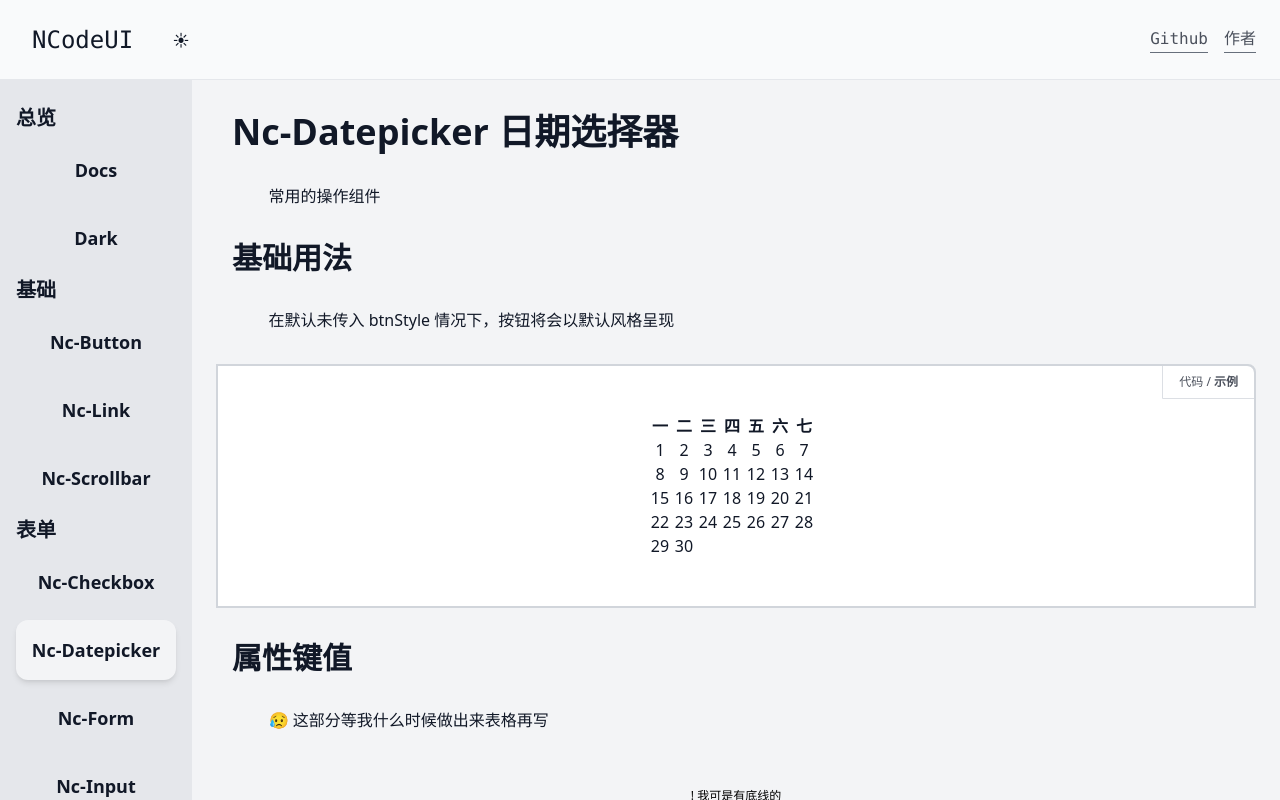
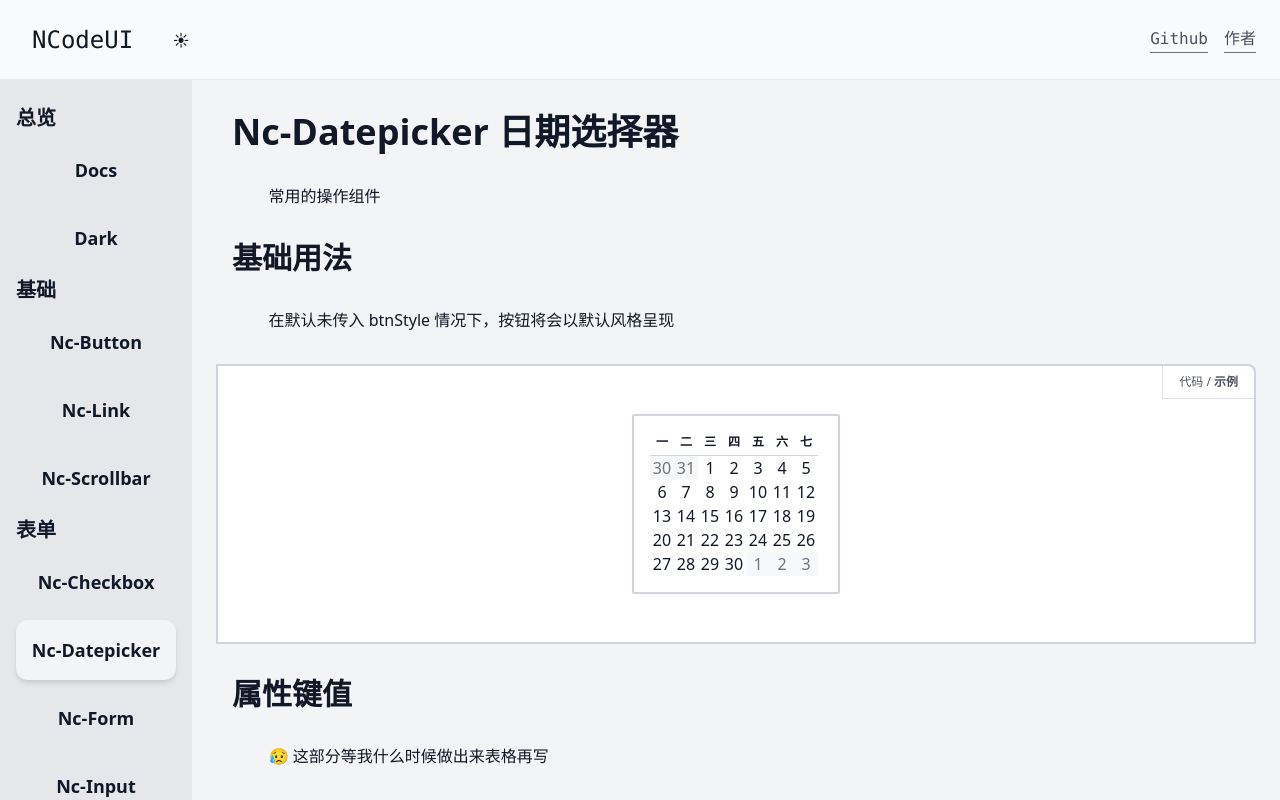
Before and after one commit to NeserCode/NCodeUI, a Vue app: page /docs/forms/datepicker in a window 1280 px wide. Both pictures are taken after a click on the element "选择日期". Built offline with nearby package versions, Linux system fonts and the light colour scheme; what @highlightjs/vue-plugin would draw is missing.

Commit message:
Datepicker组件的显示部分90%

```diff
--- a/src/components/Forms/Datepicker/index.vue
+++ b/src/components/Forms/Datepicker/index.vue
@@ -6,33 +6,101 @@
       @click="handleDatePanelShow"
       >{{ pickerPlaceholder }}</span
     >
-    <span class="datePanel" v-show="isDatePanelShow">
+    <span
+      class="datePanel"
+      v-show="isDatePanelShow"
+      @click="handleDatePanelShow"
+    >
       <span
         class="dateWeekdayFormat"
         v-for="weekdayFormat in dateWeekdayFormat"
         :key="weekdayFormat"
         >{{ weekdayFormat }}</span
       >
-      <span class="dateDays" v-for="day in dateContent" :key="day">
+      <span class="restDays" v-for="rest in dateLastMonthRest" :key="rest">{{
+        rest
+      }}</span>
+      <span class="dateDays" v-for="day in dateTotalContent" :key="day">
         {{ day }}
       </span>
+      <span class="nextDays" v-for="next in dateNextMonthRest" :key="next">{{
+        next
+      }}</span>
     </span>
   </div>
 </template>
 
 <script setup>
-import { ref } from 'vue'
+import { defineEmits, defineProps, toRefs, ref, onBeforeMount } from 'vue'
 
 const pickerPlaceholder = ref('选择日期')
-const dateContent = ref([
-  1, 2, 3, 4, 5, 6, 7, 8, 9, 10, 11, 12, 13, 14, 15, 16, 17, 18, 19, 20, 21, 22,
-  23, 24, 25, 26, 27, 28, 29, 30
-])
 const dateWeekdayFormat = ref(['一', '二', '三', '四', '五', '六', '七'])
 const isDatePanelShow = ref(false)
 
+const dateTotalContent = ref(1)
+const dateLastMonthRest = ref([])
+const dateNextMonthRest = ref(1)
+
+const $emit = defineEmits(['update:modelValue'])
+
+const $props = defineProps({
+  modelValue: {
+    type: Object,
+    default: () => new Date()
+  }
+})
+const { modelValue } = toRefs($props)
+
+$emit('update:modelValue', modelValue)
+
+onBeforeMount(() => {
+  dateTotalContent.value = getMonthDays()
+  console.log(getCurrentDayinMonth(), getNextMonthRest())
+  getLastMonthRest()
+})
+
 function handleDatePanelShow () {
   isDatePanelShow.value = !isDatePanelShow.value
+}
+
+function getLastMonthRest () {
+  const t = new Date()
+
+  const limit = getMonthDays(
+    t.getFullYear(),
+    t.getMonth() === 0 ? 11 : t.getMonth()
+  )
+
+  const currentMonthFirstDay = new Date(t.getFullYear(), t.getMonth(), 1)
+  for (let i = 0; i < currentMonthFirstDay.getDay() - 1; i++) {
+    dateLastMonthRest.value.unshift(limit - i)
+  }
+  return dateLastMonthRest.value
+}
+function getNextMonthRest () {
+  const t = new Date()
+  const currentMonthLastDay = new Date(
+    t.getFullYear(),
+    t.getMonth(),
+    getMonthDays()
+  )
+
+  dateNextMonthRest.value = 7 - currentMonthLastDay.getDay()
+  return dateNextMonthRest.value
+}
+function getCurrentDayinMonth (s) {
+  return s
+    ? new Date(
+      new Date().getFullYear(),
+      new Date().getMonth() + 1,
+      s ?? 0
+    ).getDate()
+    : new Date().getDate()
+}
+function getMonthDays (year, month) {
+  return year && month
+    ? new Date(year, month, 0).getDate()
+    : new Date(new Date().getFullYear(), new Date().getMonth() + 1, 0).getDate()
 }
 </script>
 
@@ -42,18 +110,22 @@ function handleDatePanelShow () {
 }
 
 .nc-outerSelect {
-  @apply relative inline-flex items-center min-w-min px-4 py-2 border-2 rounded;
+  @apply relative inline-flex items-center min-w-min px-4 py-2 border-2 rounded
+  text-gray-400 dark:text-gray-400 border-gray-200 dark:border-gray-800 hover:text-blue-300
+  hover:border-blue-400 dark:hover:border-blue-500 dark:hover:text-blue-400
+  cursor-pointer select-none;
 }
 
 /* Date Panel */
 .datePanel {
-  @apply flex flex-wrap w-44;
+  @apply flex flex-wrap w-52 p-4 border-2 rounded-sm
+  border-gray-300 dark:border-gray-700;
 }
 
 /* Format Style */
 .datePanel .dateWeekdayFormat {
-  @apply inline-flex justify-center items-center w-6 h-6 font-semibold
-  hover:bg-gray-200 dark:hover:bg-gray-600
+  @apply inline-flex justify-center items-center w-6 h-6 pb-1.5 pt-0.5 border-b font-semibold text-xs
+  hover:bg-gray-200 dark:hover:bg-gray-600 border-gray-300 dark:border-gray-600
   select-none cursor-pointer;
 }
 .datePanel .dateDays {
@@ -61,4 +133,14 @@ function handleDatePanelShow () {
   hover:bg-gray-200 dark:hover:bg-gray-600
   select-none cursor-pointer;
 }
+.datePanel .restDays {
+  @apply inline-flex justify-center items-center w-6 h-6 font-thin opacity-60
+  bg-gray-100 dark:bg-gray-800
+  select-none cursor-pointer;
+}
+.datePanel .nextDays {
+  @apply inline-flex justify-center items-center w-6 h-6 font-thin opacity-60
+  bg-gray-100 dark:bg-gray-800
+  select-none cursor-pointer;
+}
 </style>
```
